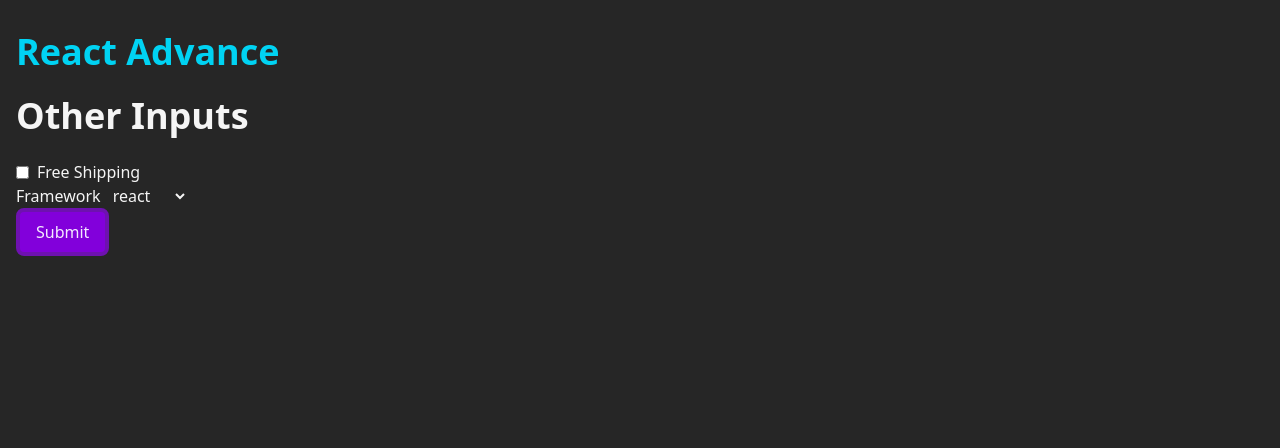
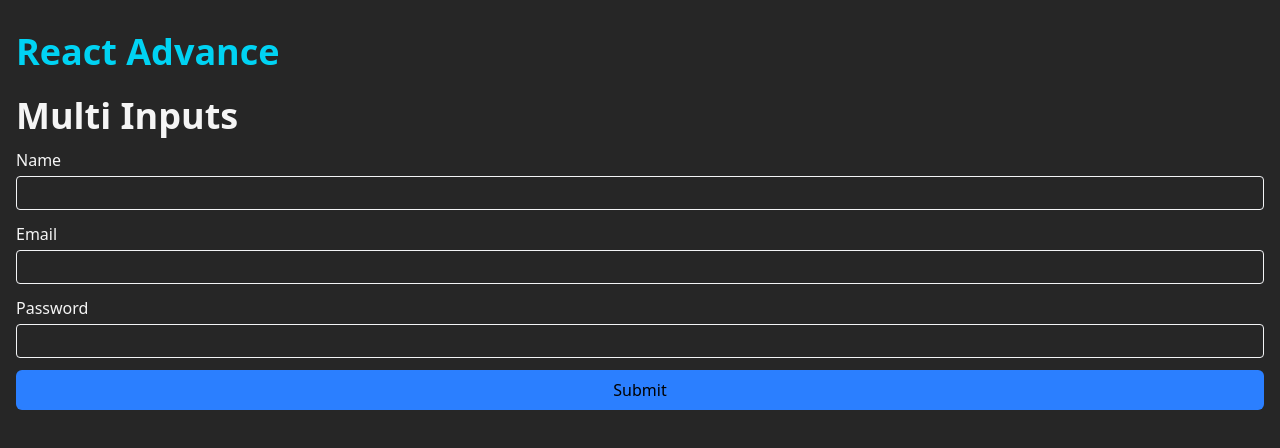
Before and after one commit to BabulHoda98/react-advance, a React (Vite) app: page / in a window 1280 px wide. Shown: the top 448 px of the page. Built offline with nearby package versions, Linux system fonts and the light colour scheme.

Commit message:
form-data

```diff
--- a/src/App.jsx
+++ b/src/App.jsx
@@ -18,6 +18,7 @@ import UserChallenge from "./topics/03-conditional-rendering/07-use-challenge";
 import ControllerInput from "./topics/04-forms/01-controller-input";
 import MultipleInputs from "./topics/04-forms/03-multiple-input";
 import OtherInputs from "./topics/04-forms/04-other-input";
+import UnControlInput from "./topics/04-forms/05-form-data";
 
 function App(){
 
@@ -45,7 +46,8 @@ function App(){
         {/* <ControllerInput/> */}
 
         {/* <MultipleInputs/> */}
-        <OtherInputs/>
+        {/* <OtherInputs/> */}
+        <UnControlInput/>
 
       </div>
 
--- /dev/null
+++ b/src/topics/04-forms/05-form-data.jsx
@@ -0,0 +1,34 @@
+import React from "react";
+
+const UnControlInput = () => {
+  const handleSubmit = (e) => { // Accept event parameter
+    e.preventDefault();
+    const formData = new FormData(e.currentTarget);
+    console.log(formData.get('name'));
+    console.log(Object.fromEntries([...formData.entries()]));
+  };
+  return (
+    <div>
+      <h2 className="h2">Multi Inputs</h2>
+      <form className="mb-6" onSubmit={handleSubmit}>
+        <div className="my-3 grid gap-1">
+          <label htmlFor="name">Name</label>
+          <input type="text" name="name" id="name" className="input" />
+        </div>
+        <div className="my-3 grid gap-1">
+          <label htmlFor="email">Email</label>
+          <input type="text" name="email" id="email" className="input" />
+        </div>
+        <div className="my-3 grid gap-1">
+          <label htmlFor="password">Password</label>
+          <input type="password" name="password" id="password" className="input" />
+        </div>
+        <button
+          type="submit"className="w-full bg-blue-500 text-black p-2 rounded-md hover:bg-blue-600 transition">Submit
+        </button>
+      </form>
+    </div>
+  );
+};
+
+export default UnControlInput;
```
